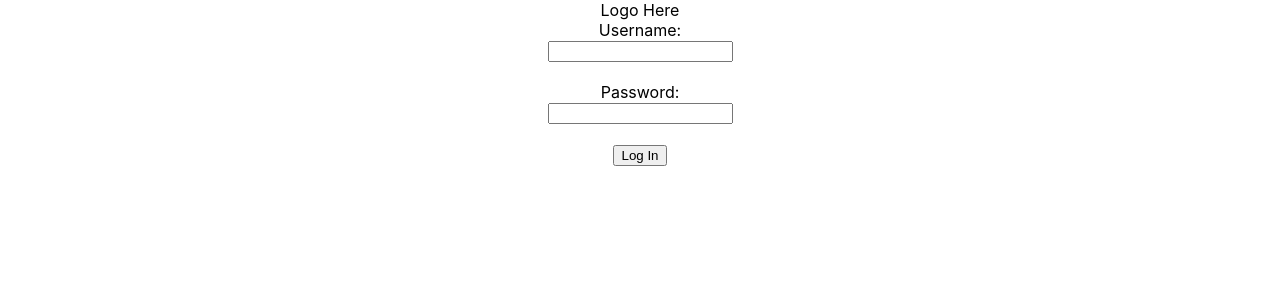
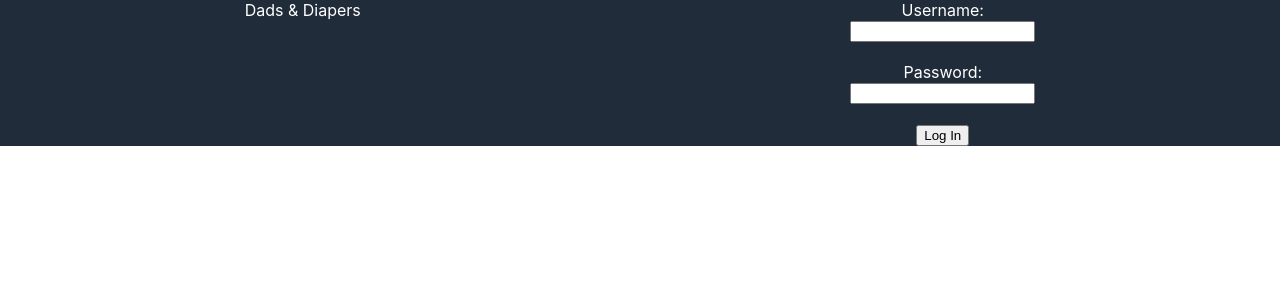
Before and after one commit to LizLaffitte/dads-and-diapers-frontend, a React (Create React App) app: page / in a window 1280 px wide. Shown: the top 300 px of the page. Built offline with nearby package versions, Linux system fonts and the light colour scheme; no server answers.

Commit message:
Visual enhancements for header container.

```diff
--- a/src/App.css
+++ b/src/App.css
@@ -37,7 +37,12 @@
   }
 }
 
-/* form {
-  background-color: #fff;
-  color: #282c34;
-} */
+header {
+  background-color: #202C39;
+  color: #fff;
+  display: flex;
+  justify-content: space-around;
+}
+header div.log-btns{
+  justify-self: flex-end;
+}
--- a/src/containers/HeaderContainer.js
+++ b/src/containers/HeaderContainer.js
@@ -18,8 +18,8 @@ class HeaderContainer extends Component {
     render(){
         return(
             <header>
-                <div>Logo Here</div>
-                <div>{this.buttonRender()}</div>
+                <div>Dads & Diapers</div>
+                <div className="log-btns">{this.buttonRender()}</div>
             </header>
         )
     }
```
